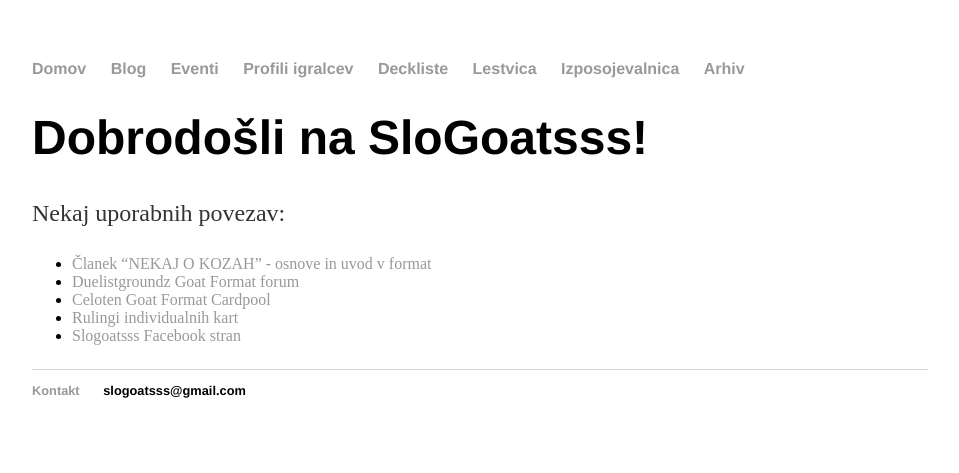
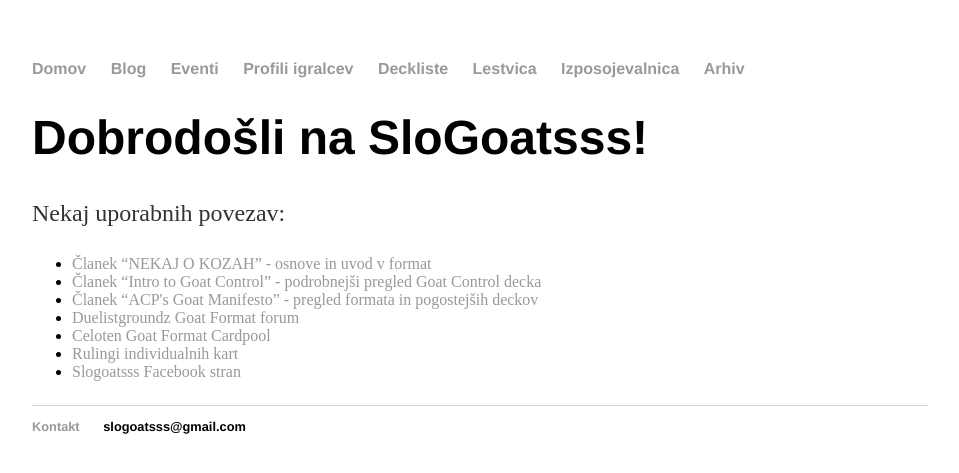
Before and after one commit to slogoatsss/slogoatsss.github.io, a Jekyll site: the page built from index.html, in a window 1280 px wide. Shown: the top 473 px of the page, without its empty margins (160-1119 px from the left). Built offline with Jekyll 4.4.1, drawn with Linux system fonts in a browser that asks for light colours.

Commit message:
added dgz links

```diff
--- a/index.html
+++ b/index.html
@@ -7,6 +7,8 @@ title: SloGoatsss
 	<p>Nekaj uporabnih povezav:
 		<ul>
 			<li><a href="/uvod/index.html">Članek <q>NEKAJ O KOZAH</q> - osnove in uvod v format</a></li>
+			<li><a href="http://duelistgroundz.com/index.php?/topic/155048-intro-to-goat-control/">Članek <q>Intro to Goat Control</q> - podrobnejši pregled Goat Control decka</a></li>
+			<li><a href="http://duelistgroundz.com/index.php?/topic/172086-acps-goat-manifesto-ed-mmf/">Članek <q>ACP's Goat Manifesto</q> - pregled formata in pogostejših deckov</a></li>
   			<li><a href="http://duelistgroundz.com/index.php?/forum/687-goat-format/" target="_blank">Duelistgroundz Goat Format forum</a></li>
 			<li><a href="https://formatlibrary.weebly.com/goat_cardpool.html" target="_blank">Celoten Goat Format Cardpool</a></li>
   			<li><a href="https://formatlibrary.weebly.com/goat_rulings" target="_blank">Rulingi individualnih kart</a></li>
```
